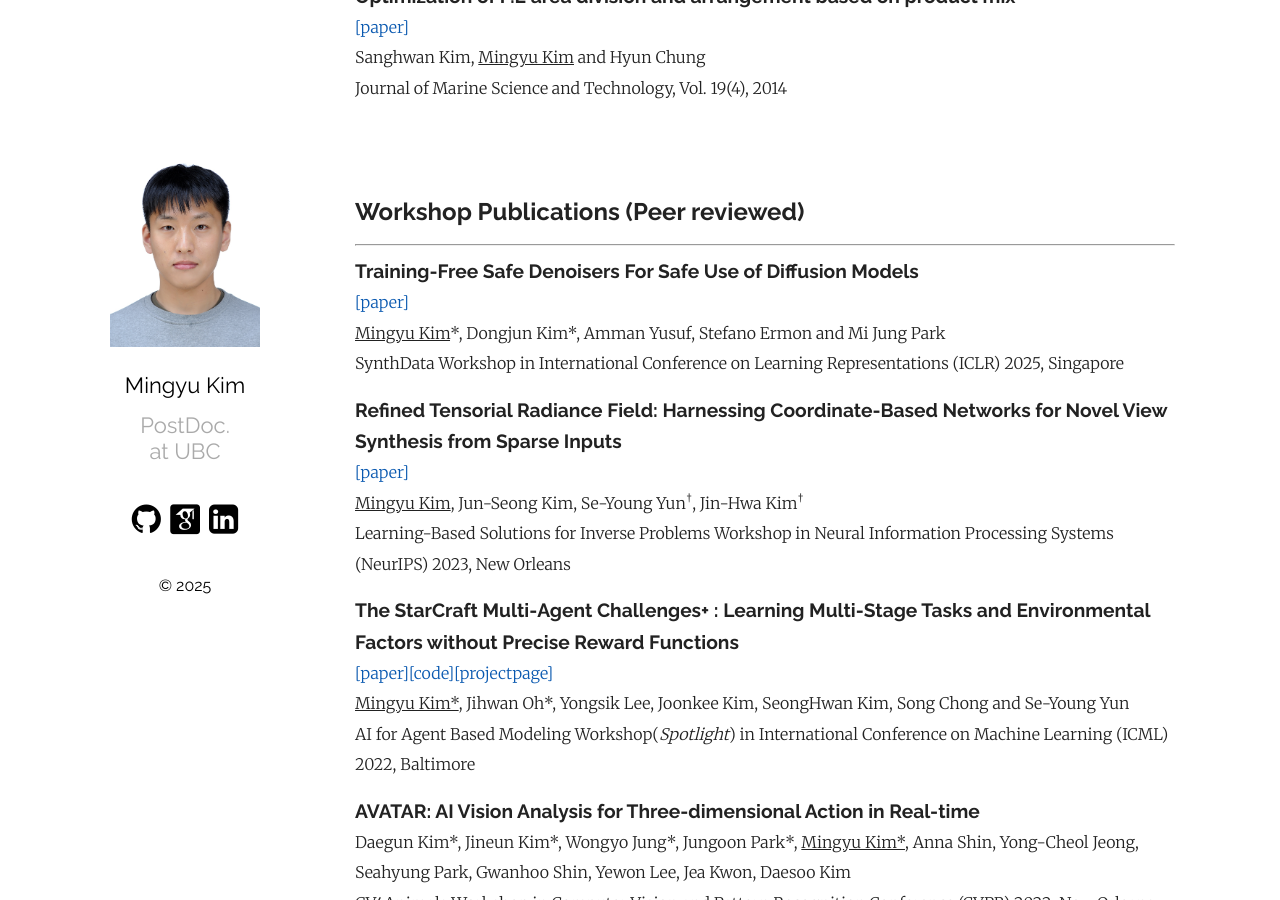
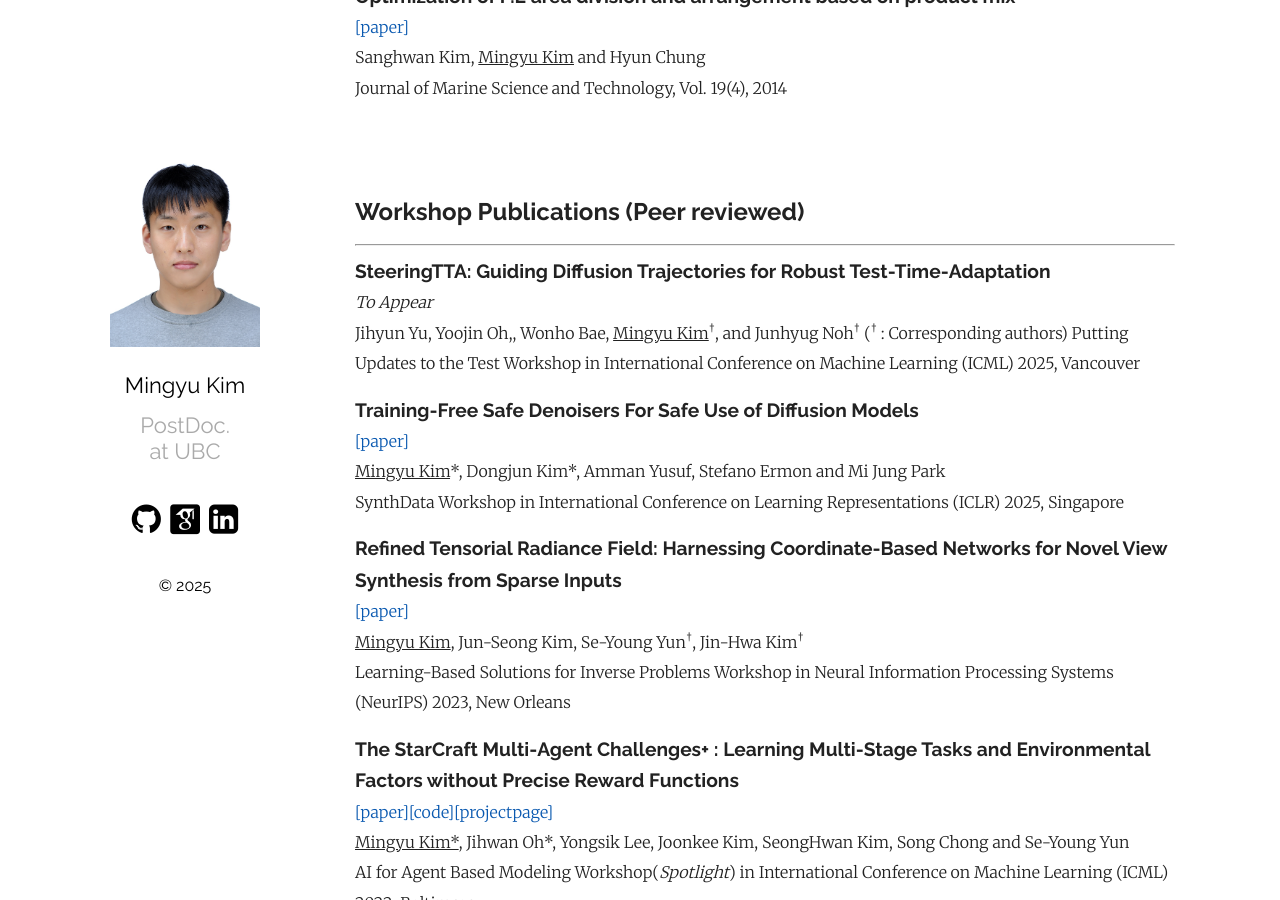
Before and after one commit to MingyuKim87/MingyuKim87.github.io, a Jekyll site: the page built from index.md, in a window 1280 px wide and 900 px high, scrolled down 2602 px. Built offline with Jekyll 4.4.1, drawn with Linux system fonts in a browser that asks for light colours; some web fonts are replaced.

Commit message:
Update index.md

```diff
--- a/index.md
+++ b/index.md
@@ -105,6 +105,11 @@ Journal of Marine Science and Technology, Vol. 19(4), 2014
 ## Workshop Publications (**Peer reviewed**)
 <hr>
 
+**<span style="font-family:Raleway; font-size:1.2em;">SteeringTTA: Guiding Diffusion Trajectories for Robust Test-Time-Adaptation</span>**
+*To Appear*
+Jihyun Yu, Yoojin Oh,, Wonho Bae, <U>Mingyu Kim</U><sup>†</sup>, and Junhyug Noh<sup>†</sup> (<sup>†</sup> : Corresponding authors)
+Putting Updates to the Test Workshop in International Conference on Machine Learning (ICML) 2025, Vancouver
+
 **<span style="font-family:Raleway; font-size:1.2em;">Training-Free Safe Denoisers For Safe Use of Diffusion Models</span>**
 [[paper]][safe_denoiser_workshop]
 <U>Mingyu Kim</U>\*, Dongjun Kim\*, Amman Yusuf, Stefano Ermon and Mi Jung Park
```
